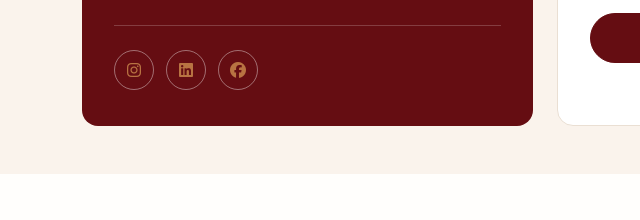
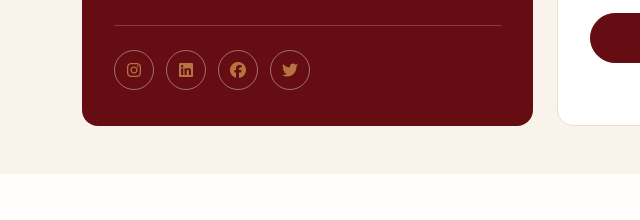
Before and after one commit to NatashaAsnani/Reinhard-Website, a plain HTML site: page contact.html in a window 1280 px wide. Shown: the part 748-968 px from the top of the page, 0-640 px from the left. Drawn offline with nearby package versions, Linux system fonts and the light colour scheme.

Commit message:
Add files via upload

```diff
--- a/contact.html
+++ b/contact.html
@@ -84,6 +84,7 @@
                             <a href="#" aria-label="Instagram"><i class="fab fa-instagram"></i></a>
                             <a href="#" aria-label="LinkedIn"><i class="fab fa-linkedin"></i></a>
                             <a href="#" aria-label="Facebook"><i class="fab fa-facebook"></i></a>
+                            <a href="#" aria-label="Twitter"><i class="fab fa-twitter"></i></a>
                         </div>
                     </div>
                 </div>
```
